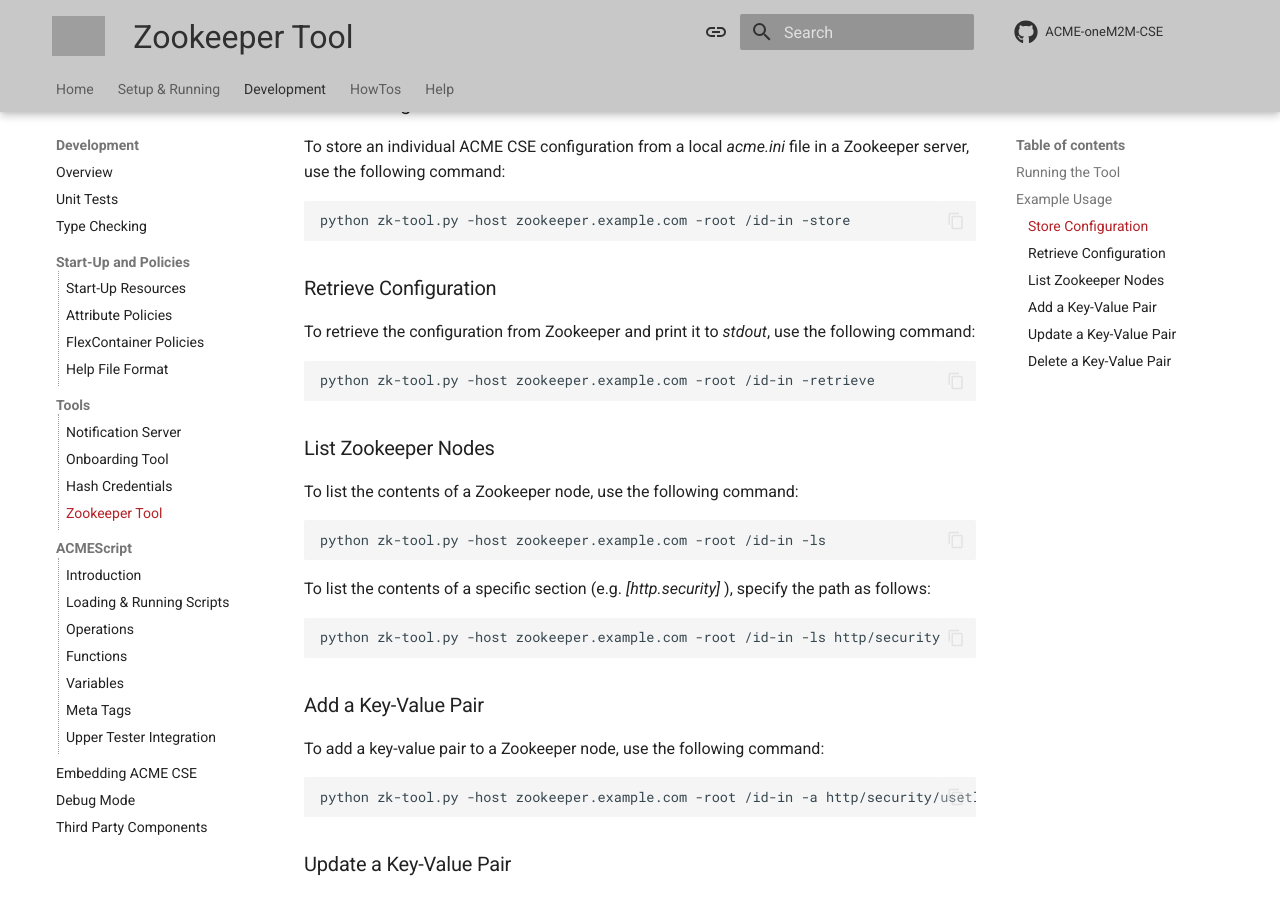
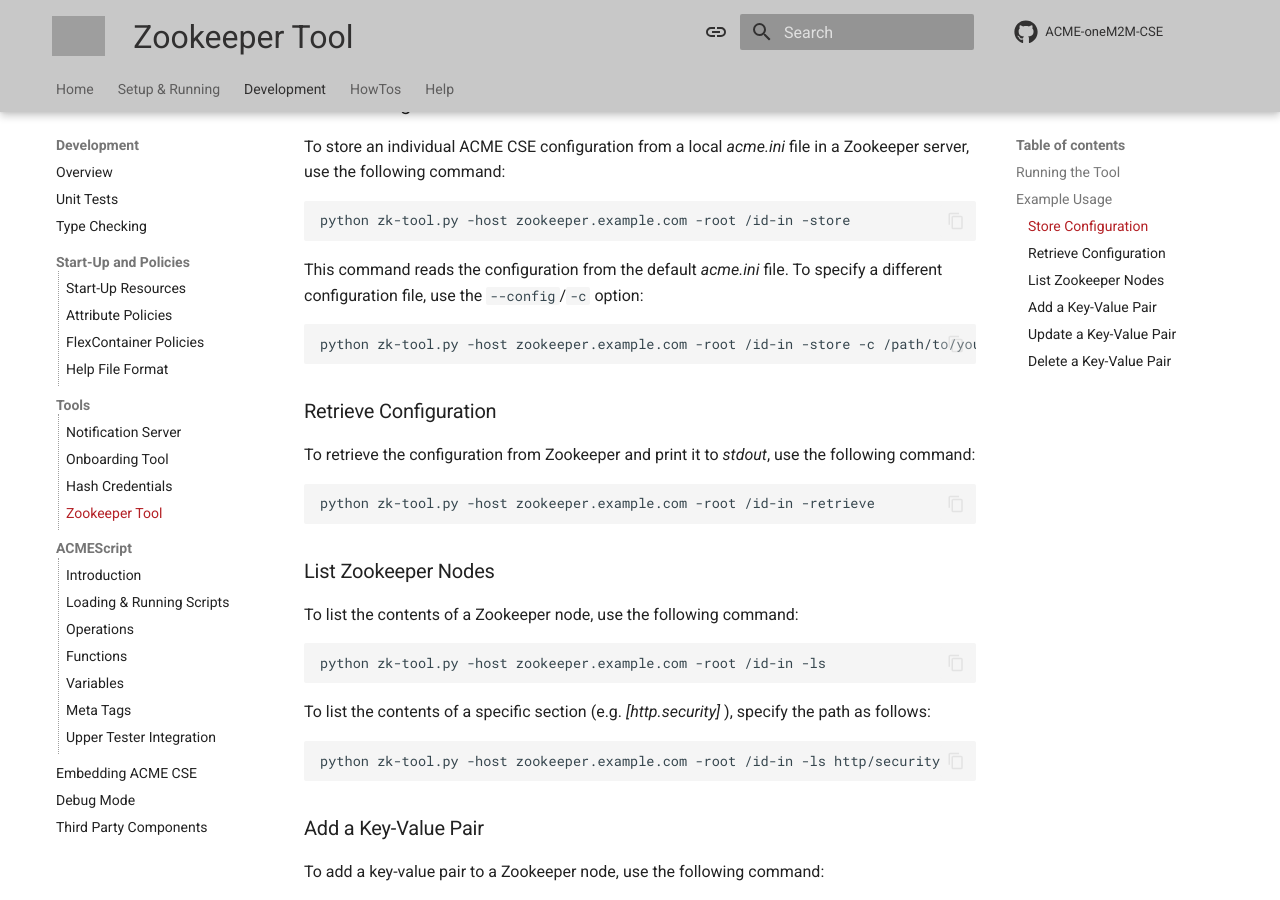
Before and after one commit to ankraft/ACME-oneM2M-CSE-mkdocs, an MkDocs documentation site: the page built from docs/development/tools/ZookeeperTool.md, in a window 1280 px wide and 900 px high, scrolled down 1971 px. Built offline with MkDocs 1.6.1 and Material for MkDocs 9.7.7, drawn with Linux system fonts in a browser that asks for light colours; comment, search, counter and statistics services are not loaded; grey boxes are pictures that could not be loaded.

Commit message:
Clarified use of Zookeeper

````diff
--- a/docs/development/tools/ZookeeperTool.md
+++ b/docs/development/tools/ZookeeperTool.md
@@ -54,6 +54,12 @@
 python zk-tool.py -host zookeeper.example.com -root /id-in -store
 ```
 
+This command reads the configuration from the default *acme.ini* file. To specify a different configuration file, use the `--config`/`-c` option:
+
+```bash
+python zk-tool.py -host zookeeper.example.com -root /id-in -store -c /path/to/your/acme.ini
+```
+
 ### Retrieve Configuration
 
 To retrieve the configuration from Zookeeper and print it to *stdout*, use the following command:
````
Also changed, not shown: docs/help/FAQ.md (+1 -1 lines), docs/home/Supported.md (+13 -4 lines), docs/home/SupportedRuntime.md (+5 -4 lines).
